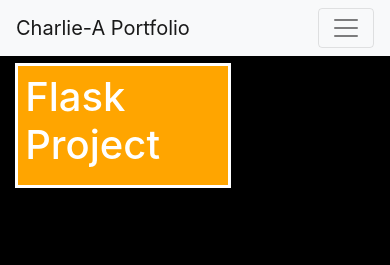
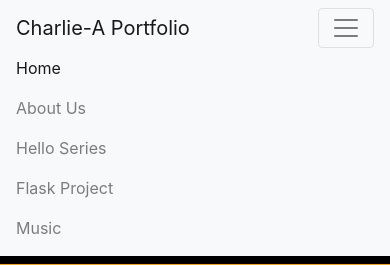
Before and after one commit to NoahPidding/Portfolioflask, a Flask app: page /flask/ in a window 390 px wide, after a click that opens the changed part. Shown: the top 265 px of the page. Run offline with Flask 2, Linux system fonts and the light colour scheme; some libraries are stand-ins or nearby versions.

Commit message:
made the menu work on mobile

```diff
--- a/templates/base.html
+++ b/templates/base.html
@@ -20,6 +20,10 @@
 		html {
 			scroll-behavior: smooth;
 		}
+
+		.navbar-collapse.collapse.in {
+            display: block!important;
+        }
 
 		#hero-header {
 			background-image: url("https://www.pixelstalk.net/wp-content/uploads/2016/09/Halloween-background-wallpaper-hd.jpg");
@@ -63,7 +67,7 @@
     </nav>
 
 
-    <div class="container-fluid">
+    <div>
         <!-- Names: haven't decided if we like these in the design yet
         <div class="row justify-content-end" style="padding-top: 2%; padding-bottom: 2%; padding: 2%;">
           <div class="col-2" style="text-align: right; color: white">
@@ -81,12 +85,11 @@
           {% block style %}
           {% endblock %}
 
-          <div class="col-8" style="background-color:orange;border:3px solid white;color:white;width:60%;padding:2%; margin-bottom: 100px;">
-              {% block title %}
-              {% endblock %}
-          </div>
+          {% block title %}
+          {% endblock %}
 
       </div>
+    </div>
         <!--
       <div class="row" style="padding-left: 10%;">
           <div class="col-4">
@@ -115,6 +118,7 @@
   {% endblock %}
   </body>
 
-
+  <script src="https://ajax.googleapis.com/ajax/libs/jquery/2.1.3/jquery.min.js"></script>
+  <script src="https://maxcdn.bootstrapcdn.com/bootstrap/3.3.5/js/bootstrap.min.js"></script>
 
 </html>
--- a/templates/flask.html
+++ b/templates/flask.html
@@ -7,7 +7,10 @@
 
 <!-- Project Information -->
 {% block title %}
+<div style="background-color:orange;border-bottom:3px solid white;color:white;width:100%; margin: 0px auto 100px auto;
+            text-align:center; padding:20px;">
   <h1>Flask Project</h1>
+</div>
 {% endblock %}
 
 
--- a/templates/hello.html
+++ b/templates/hello.html
@@ -7,7 +7,10 @@
 
 <!-- Project Information  -->
 {% block title %}
+<div style="background-color:orange;border-bottom:3px solid white;color:white;width:100%; margin: 0px auto 100px auto;
+            text-align:center; padding:20px;">
   <h1>Hello Series Project</h1>
+</div>
 {% endblock %}
 
 
--- a/templates/playlist.html
+++ b/templates/playlist.html
@@ -7,7 +7,10 @@
 
 <!-- Project Information -->
 {% block title %}
-<h1>Flask Project</h1>
+<div style="background-color:orange;border-bottom:3px solid white;color:white;width:100%; margin: 0px auto 100px auto;
+            text-align:center; padding:20px;">
+    <h1>Flask Project</h1>
+</div>
 {% endblock %}
 
 
```
